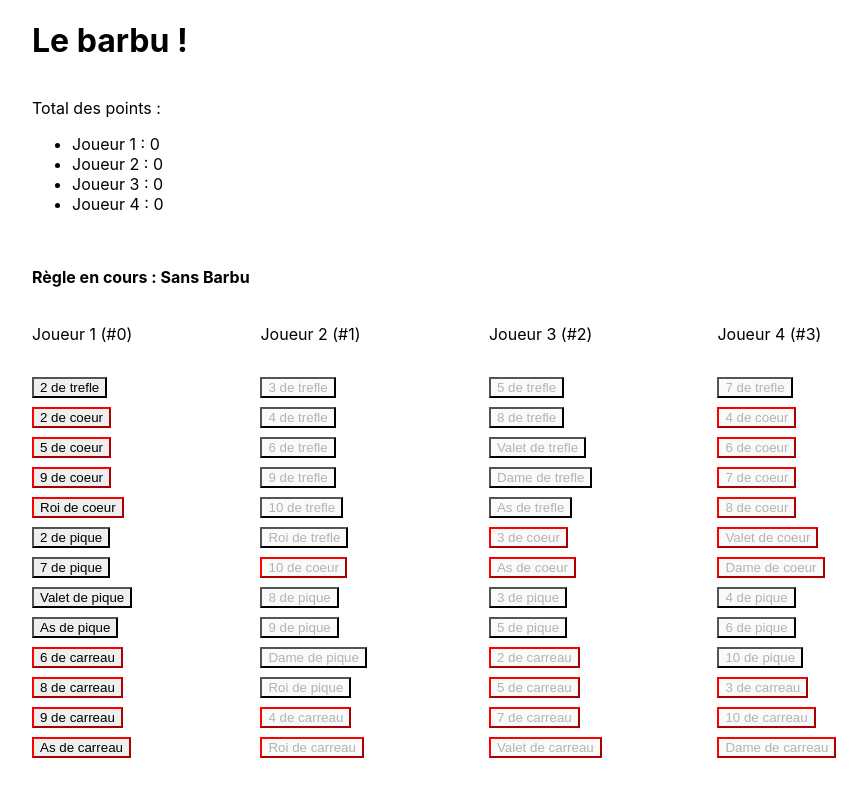
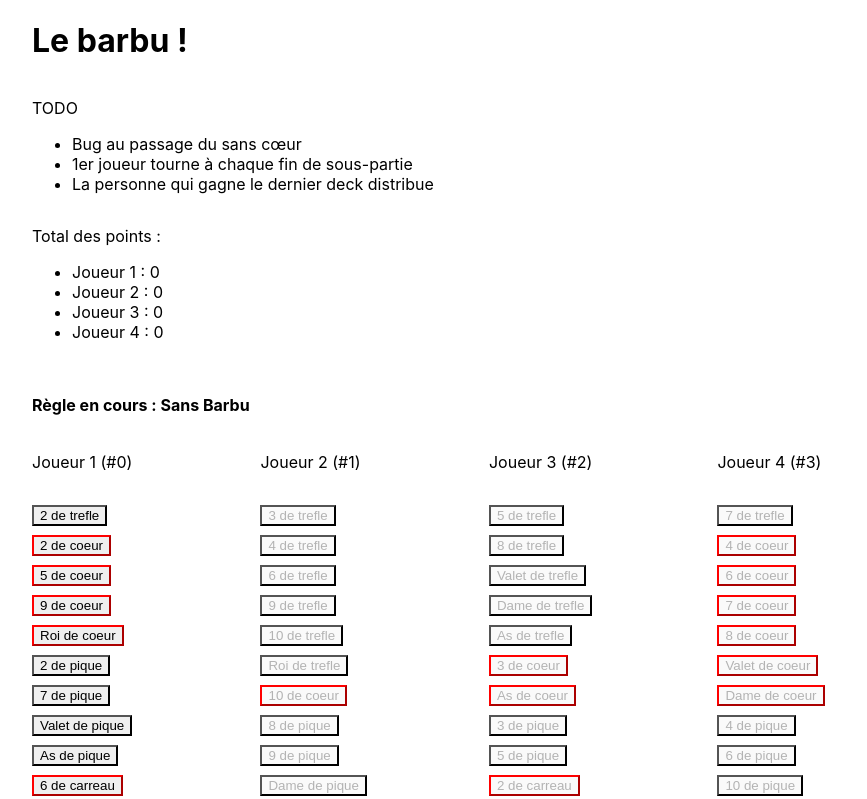
Before and after one commit to GuiMercier1/barbu, a React (Create React App) app: page / in a window 1280 px wide. Shown: the top 799 px of the page, without its empty margins (0-867 px from the left). Built offline with nearby package versions, Linux system fonts and the light colour scheme.

Commit message:
Solved a bug about "Sans coeur" game

```diff
--- a/src/helpers/GameHelper.ts
+++ b/src/helpers/GameHelper.ts
@@ -4,8 +4,8 @@ const POINTS_FOR_BARBU = 30
 const POINTS_FOR_KING = 20
 const POINTS_FOR_LADY = 10
 const POINTS_FOR_HEART = 5
-const POINTS_FOR_PLUS_PLI = 10
-const POINTS_FOR_MOINS_PLI = -10
+const POINTS_FOR_PLUS_PLI = -10
+const POINTS_FOR_MOINS_PLI = 10
 const POINTS_FOR_LAST_PLI = 30
 
 const _countPointsSansBarbu: CountPointsFunction = (deckCardsWon: DeckCardsWon[]): number => {
@@ -156,12 +156,14 @@ const _isSansDameFinished = (gamePlayers: GamePlayer[]): boolean => {
 const _isSansCoeurFinished = (gamePlayers: GamePlayer[]): boolean => {
     let playersHaveStillHearts = false
 
+    console.log('_isSansCoeurFinished')
     gamePlayers.forEach((player) => {
         player.cards.forEach((card) => {
             if (card.color === CardColor.COEUR) playersHaveStillHearts = true
         })
     })
 
+    console.log('_isSansCoeurFinished : ', !playersHaveStillHearts)
     return !playersHaveStillHearts
 }
 
--- a/src/helpers/useGame.tsx
+++ b/src/helpers/useGame.tsx
@@ -179,6 +179,8 @@ const useProvideGame = ({ basePlayers, gameRuleData, finishGame }: UseProvideGam
     }
 
     useEffect(() => {
+        if (turnIndex === 0) return
+
         if (gameRuleData.checkGameFinished(players)) setGameStatus('finished')
     }, [turnIndex])
 
--- a/src/views/FullGame.tsx
+++ b/src/views/FullGame.tsx
@@ -1,4 +1,4 @@
-import { useEffect, useState } from 'react'
+import { useState } from 'react'
 import Spacer from '../components/Spacer'
 import GameHelper from '../helpers/GameHelper'
 import useSpacing from '../helpers/useSpacing'
@@ -72,10 +72,17 @@ const FullGame = () => {
         <div style={{ padding: spacing, paddingTop: 0 }}>
             <h1>Le barbu !</h1>
             <Spacer half />
+            TODO
+            <ul>
+                <li>Bug au passage du sans cœur</li>
+                <li>1er joueur tourne à chaque fin de sous-partie</li>
+                <li>La personne qui gagne le dernier deck distribue</li>
+            </ul>
+            <Spacer half />
             <span>Total des points :</span>
             <ul>
                 {players.map((player) => (
-                    <li>
+                    <li key={player.id}>
                         {player.name} :{' '}
                         {player.games.map((game) => game.gamePoints).reduce((prev, current) => prev + current, 0)}
                     </li>
```
